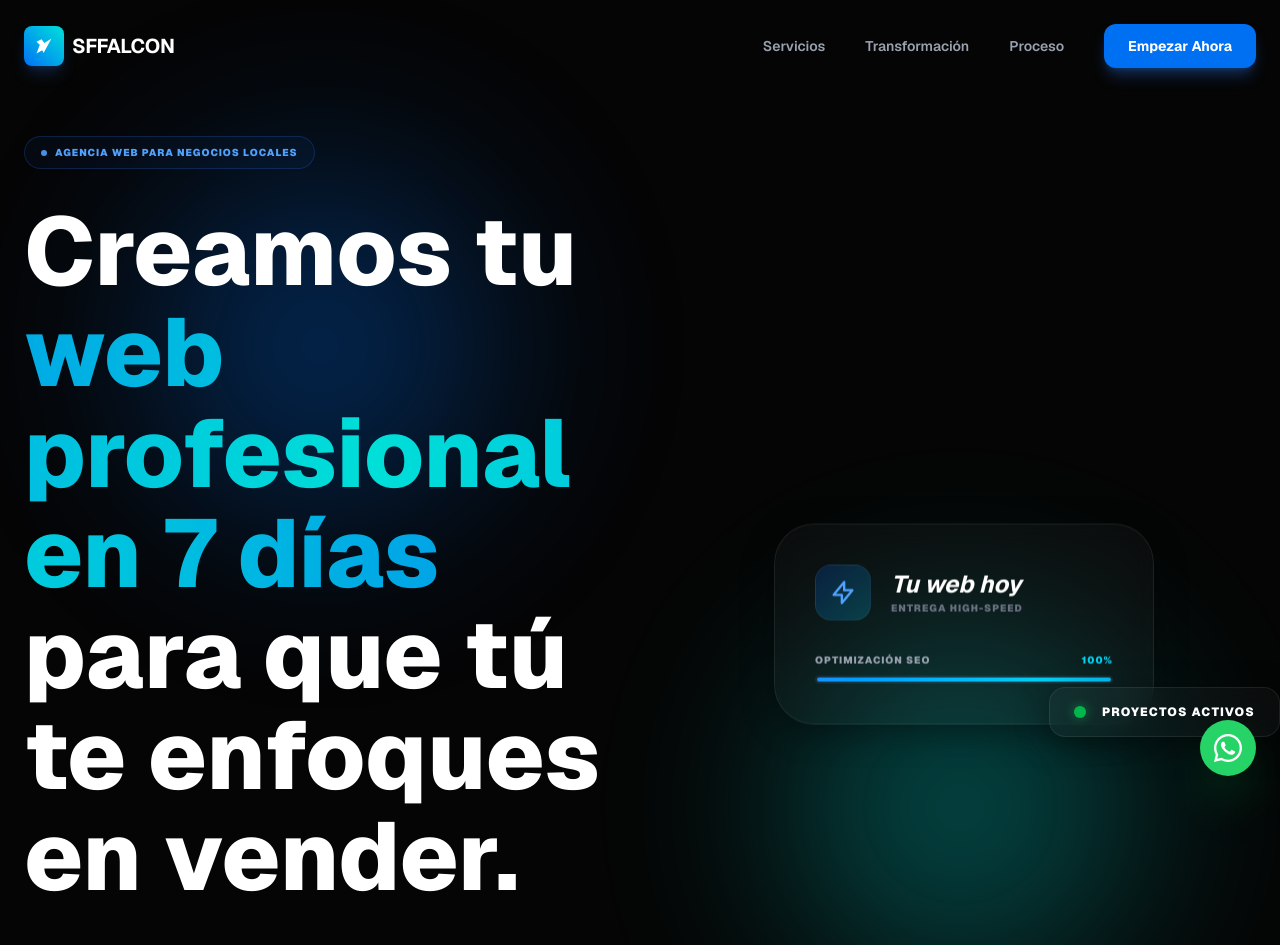
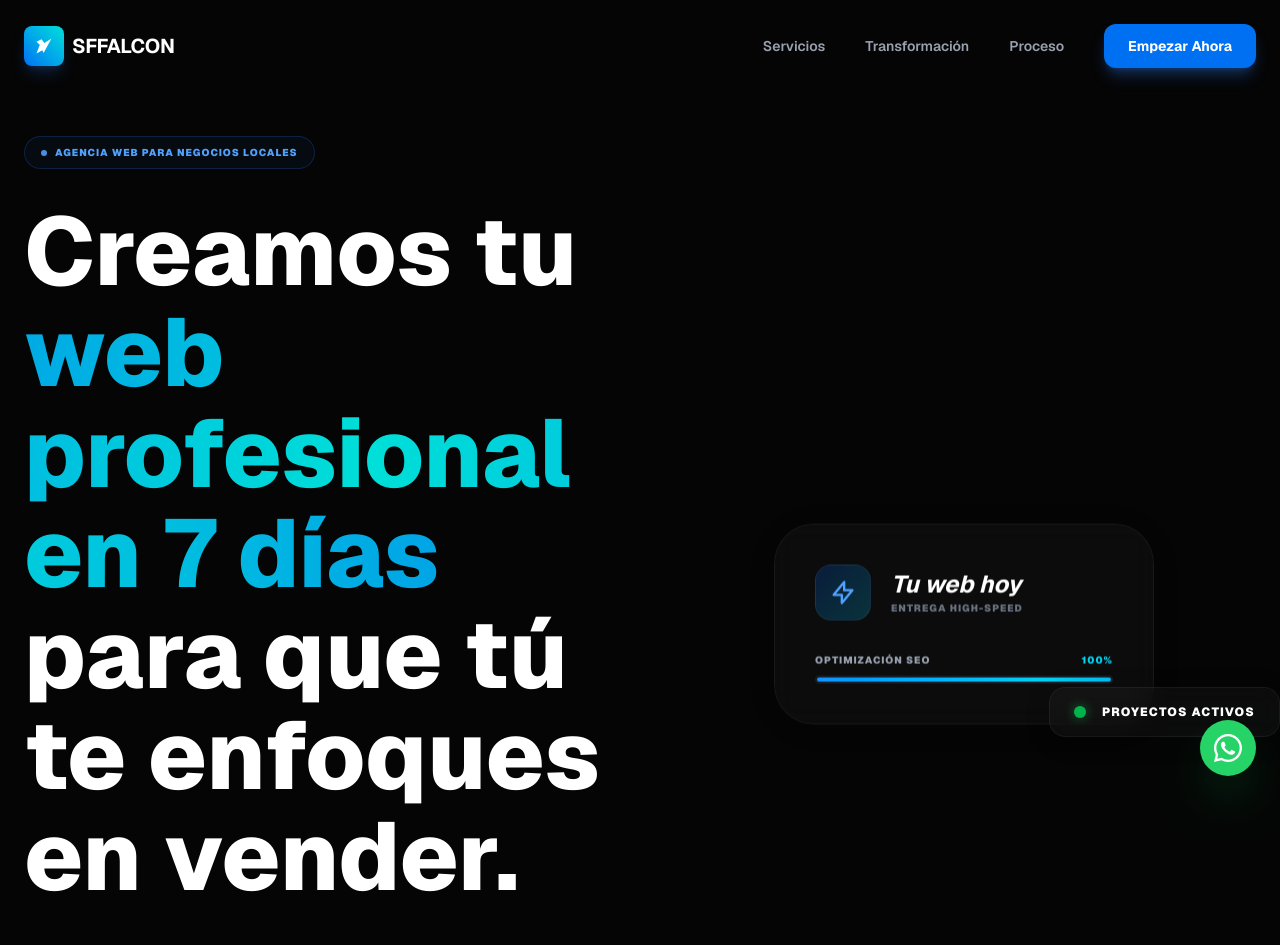
Before and after one commit to markos900313/sffalcon, a Next.js app: page / in a window 1280 px wide. Shown: the top 945 px of the page. Built offline with nearby package versions, Linux system fonts and the light colour scheme.

Commit message:
fix: final aesthetics, removed hero glows and safari border fixes

```diff
--- a/app/page.tsx
+++ b/app/page.tsx
@@ -57,8 +57,8 @@ export default function LandingPage() {
           background: rgba(255, 255, 255, 0.03);
           backdrop-filter: blur(12px);
           -webkit-backdrop-filter: blur(12px);
-          border: 1px solid rgba(255, 255, 255, 0.08);
-          box-shadow: 0 8px 32px 0 rgba(0, 0, 0, 0.37);
+          border: 1px solid rgba(255, 255, 255, 0.05);
+          box-shadow: 0 4px 24px 0 rgba(0, 0, 0, 0.2);
           -webkit-backface-visibility: hidden;
           backface-visibility: hidden;
           -webkit-transform: translate3d(0, 0, 0);
@@ -229,8 +229,7 @@ export default function LandingPage() {
         {/* 2. HERO SECTION */}
         <section className="relative min-h-dvh flex items-center pt-24 overflow-hidden">
           {/* Fondo Mesh Gradient Orbs */}
-          <div className="absolute top-[10%] left-[5%] w-[40%] h-[40%] orb-blue animate-pulse-slow z-0"></div>
-          <div className="absolute bottom-[10%] right-[5%] w-[40%] h-[40%] orb-cyan animate-pulse-slow z-0" style={{ animationDelay: '3s' }}></div>
+
 
           <div className="container mx-auto px-6 grid md:grid-cols-1 lg:grid-cols-2 gap-16 items-center relative z-10">
             <div className="reveal-hidden text-center lg:text-left pt-10" style={{ transitionDelay: '0.1s' }}>
@@ -286,7 +285,7 @@ export default function LandingPage() {
                 </div>
               </div>
 
-              <div className="absolute -bottom-6 right-0 lg:-right-6 glass-card py-4 px-6 rounded-2xl flex items-center gap-4 animate-float sm:z-30 shadow-2xl border-cyan-500/20" style={{ animationDelay: '2s' }}>
+              <div className="absolute -bottom-6 right-0 lg:-right-6 glass-card py-4 px-6 rounded-2xl flex items-center gap-4 animate-float sm:z-30 shadow-xl border-white/5" style={{ animationDelay: '2s' }}>
                 <div className="w-3 h-3 bg-green-500 rounded-full animate-pulse shadow-[0_0_12px_rgba(34,197,94,0.6)]"></div>
                 <span className="text-xs font-black uppercase tracking-widest">Proyectos Activos</span>
               </div>
```
